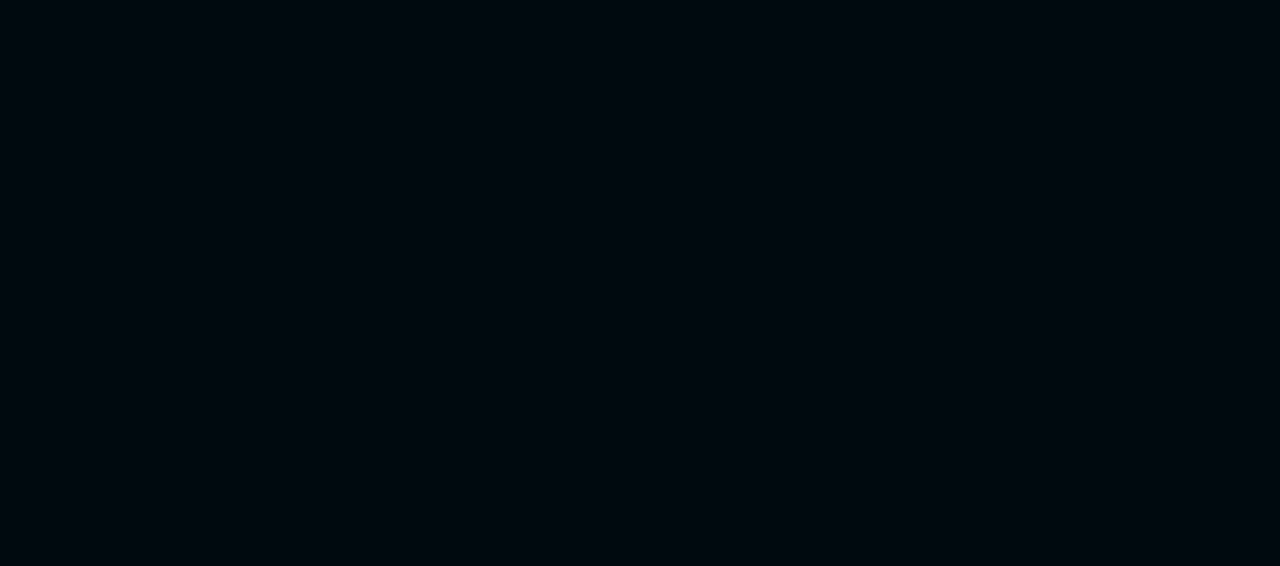
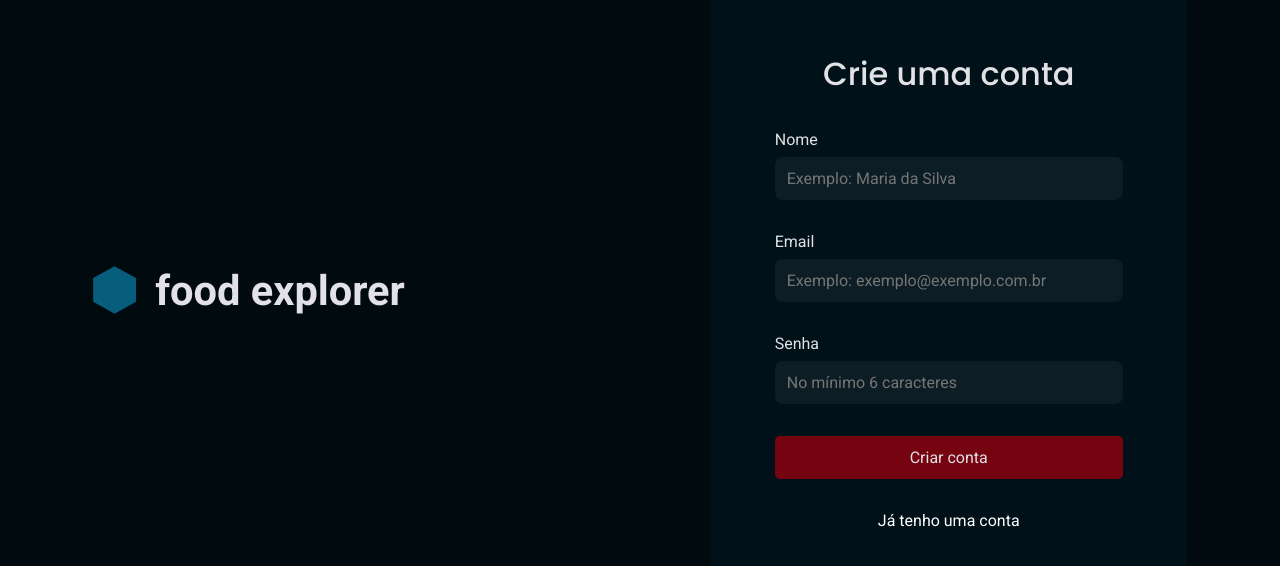
Before and after one commit to leonardomenezes7/foodexplorer_frontend, a React (Vite) app: page /register in a window 1280 px wide. Before the commit this address had no page. Shown: the part 110-676 px from the top of the page. Built offline with nearby package versions, Linux system fonts and the light colour scheme.

Commit message:
add user auth

```diff
--- a/package.json
+++ b/package.json
@@ -10,6 +10,7 @@
     "preview": "vite preview"
   },
   "dependencies": {
+    "axios": "^1.6.8",
     "react": "^18.2.0",
     "react-dom": "^18.2.0",
     "react-icons": "^5.1.0",
--- a/src/components/Header/index.jsx
+++ b/src/components/Header/index.jsx
@@ -7,11 +7,17 @@
 import logo from "../../assets/favicon.svg"
 import { GiHamburgerMenu } from "react-icons/gi";
 import { Link } from "react-router-dom";
+import { useAuth } from "../../hooks/auth";
 
 export function Header({ onOpenMenu }) {
+  const { signOut } = useAuth()
+
   return(
     <Container>
-      <button onClick={onOpenMenu}>
+      <button
+        className="sign-out"
+        onClick={onOpenMenu}
+      >
         <GiHamburgerMenu/>
       </button>
 
@@ -36,9 +42,12 @@
         />
       </Link>
 
-      <a href="#">
+      <button
+        className="sign-out-desktop"
+        onClick={signOut}
+      >
         <RxExit/>
-      </a>
+      </button>
     </Container>
   )
 }
--- a/src/components/Header/styles.js
+++ b/src/components/Header/styles.js
@@ -16,8 +16,7 @@
     justify-content: space-between;
   }
 
-  > button {
-
+  > .sign-out {
     background-color: transparent;
 
     svg {
@@ -25,6 +24,17 @@
     }
 
     @media (min-width: ${DEVICE_BREAKPOINTS.LG}) {
+      display: none;
+    }
+  }
+
+  > .sign-out-desktop {
+    background-color: transparent;
+    font-size: 2rem;
+    display: flex;
+    align-items: center;
+
+    @media (max-width: ${DEVICE_BREAKPOINTS.LG}) {
       display: none;
     }
   }
--- a/src/components/MobileMenu/index.jsx
+++ b/src/components/MobileMenu/index.jsx
@@ -1,7 +1,10 @@
 import { FiX } from "react-icons/fi";
 import { Container } from "./styles";
+import { useAuth } from "../../hooks/auth";
 
 export function MobileMenu({ menuIsOpen, onCloseMenu }) {
+  const { signOut } = useAuth()
+
   return(
     <Container data-menu-is-open={menuIsOpen}>
       <header>
@@ -11,7 +14,12 @@
       </header>
 
       <div>
-        <button className="sign-out">Sair</button>
+        <button
+          className="sign-out"
+          onClick={signOut}
+        >
+          Sair
+        </button>
       </div>
     </Container>
   )
--- /dev/null
+++ b/src/hooks/auth.jsx
@@ -0,0 +1,67 @@
+import { createContext, useContext, useState, useEffect } from "react";
+import { api } from "../services/api";
+
+export const AuthContext = createContext({})
+
+function AuthProvider({ children }) {
+  const [data, setData] = useState({})
+
+  async function signIn({ email, password }) {
+    try {
+      const response = await api.post("/sessions", { email, password })
+      const { user, token } = response.data
+
+      localStorage.setItem("@foodexplorer:user", JSON.stringify(user))
+      localStorage.setItem("@foodexplorer:token", token)
+
+      api.defaults.headers.common["Authorization"] = `Bearer ${token}`
+      setData({ user, token })
+
+    } catch(error) {
+      if(error.response) {
+        alert(error.response.data.message)
+      } else {
+        alert("Não foi possível entrar.")
+      }
+    }
+  }
+
+  function signOut() {
+    localStorage.removeItem("@foodexplorer:token")
+    localStorage.removeItem("@foodexplorer:user")
+
+    setData({})
+  }
+
+  useEffect(() => {
+    const token = localStorage.getItem("@foodexplorer:token")
+    const user = localStorage.getItem("@foodexplorer:user")
+
+    if(token && user) {
+      api.defaults.headers.common["Authorization"] = `Bearer ${token}`
+
+      setData({
+        token,
+        user: JSON.parse(user)
+      })
+    }
+  }, [])
+
+  return(
+    <AuthContext.Provider value={{
+      signIn,
+      signOut,
+      user: data.user,
+    }}>
+      {children}
+    </AuthContext.Provider>
+  )
+}
+
+function useAuth() {
+  const context = useContext(AuthContext)
+
+  return context
+}
+
+export { AuthProvider, useAuth}
--- a/src/main.jsx
+++ b/src/main.jsx
@@ -4,12 +4,15 @@
 import { ThemeProvider } from 'styled-components'
 import GlobalStyles from "./styles/global"
 import { Routes } from './routes'
+import { AuthProvider } from "./hooks/auth"
 
 ReactDOM.createRoot(document.getElementById('root')).render(
   <React.StrictMode>
     <ThemeProvider theme={theme}>
       <GlobalStyles/>
-        <Routes/>
+        <AuthProvider>
+          <Routes/>
+        </AuthProvider>
     </ThemeProvider>
   </React.StrictMode>,
 )
--- a/src/pages/SignIn/index.jsx
+++ b/src/pages/SignIn/index.jsx
@@ -2,8 +2,19 @@
 import logo from "../../assets/favicon.svg"
 import { Input } from "../../components/Input";
 import { Button } from "../../components/Button";
+import { useAuth } from "../../hooks/auth";
+import { useState } from "react";
 
 export function SignIn() {
+  const [email, setEmail] = useState("")
+  const [password, setPassword] = useState("")
+
+  const { signIn }= useAuth()
+
+  function handleSignIn() {
+    signIn({ email, password })
+  }
+
   return(
     <Container>
       <div>
@@ -20,6 +31,7 @@
             placeholder="Exemplo: exemplo@exemplo.com.br"
             type="email"
             id="email"
+            onChange={e => setEmail(e.target.value)}
           />
         </label>
 
@@ -29,11 +41,13 @@
             placeholder="No mínimo 6 caracteres"
             type="password"
             id="password"
+            onChange={e => setPassword(e.target.value)}
           />
         </label>
 
         <Button
           title="Entrar"
+          onClick={handleSignIn}
         />
 
         <a href="/register">
--- a/src/pages/SignUp/index.jsx
+++ b/src/pages/SignUp/index.jsx
@@ -2,12 +2,40 @@
 import logo from "../../assets/favicon.svg"
 import { Input } from "../../components/Input";
 import { Button } from "../../components/Button";
+import { useState } from "react";
+import { api } from "../../services/api";
+import { Link, useNavigate } from "react-router-dom";
 
 export function SignUp() {
+  const [name, setName] = useState("")
+  const [email, setEmail] = useState("")
+  const [password, setPassword] = useState("")
+
+  const navigate = useNavigate()
+
+  function handleSignUp() {
+    if(!name || !email || !password) {
+      return alert("Preencha todos os campos.")
+    }
+
+    api.post("/users", { name, email, password })
+      .then(() => {
+        alert("Usuário cadastrado com sucesso!")
+        navigate("/")
+      })
+      .catch(error => {
+        if(error.response) {
+          alert(error.response.data.message)
+        } else {
+          alert("Não foi possível cadastrar.")
+        }
+      })
+  }
+
   return(
     <Container>
       <div>
-        <img src={logo} alt="" />
+        <img src={logo} alt="Logo" />
         <h1>food explorer</h1>
       </div>
 
@@ -20,6 +48,7 @@
             placeholder="Exemplo: Maria da Silva"
             type="text"
             id="name"
+            onChange={e => setName(e.target.value)}
           />
         </label>
 
@@ -29,6 +58,7 @@
             placeholder="Exemplo: exemplo@exemplo.com.br"
             type="email"
             id="email"
+            onChange={e => setEmail(e.target.value)}
           />
         </label>
 
@@ -38,16 +68,18 @@
             placeholder="No mínimo 6 caracteres"
             type="password"
             id="password"
+            onChange={e => setPassword(e.target.value)}
           />
         </label>
 
         <Button
           title="Criar conta"
+          onClick={handleSignUp}
         />
 
-        <a href="/">
+        <Link to="/">
           Já tenho uma conta
-        </a>
+        </Link>
       </Form>
     </Container>
   )
--- a/src/routes/index.jsx
+++ b/src/routes/index.jsx
@@ -1,11 +1,14 @@
 import { BrowserRouter } from "react-router-dom";
 import { AuthRoutes } from "./auth.routes";
 import { AppRoutes } from "./app.routes";
+import { useAuth } from "../hooks/auth";
 
 export function Routes() {
+  const { user } = useAuth()
+
   return(
     <BrowserRouter>
-      <AppRoutes />
+      {user ? <AppRoutes/> : <AuthRoutes/>}
     </BrowserRouter>
   )
 }
--- /dev/null
+++ b/src/services/api.js
@@ -0,0 +1,5 @@
+import axios from "axios";
+
+export const api = axios.create({
+  baseURL: "http://localhost:2222"
+})
```
Also changed, not shown: 1 other file (tests, documents, lock files or other folders).
